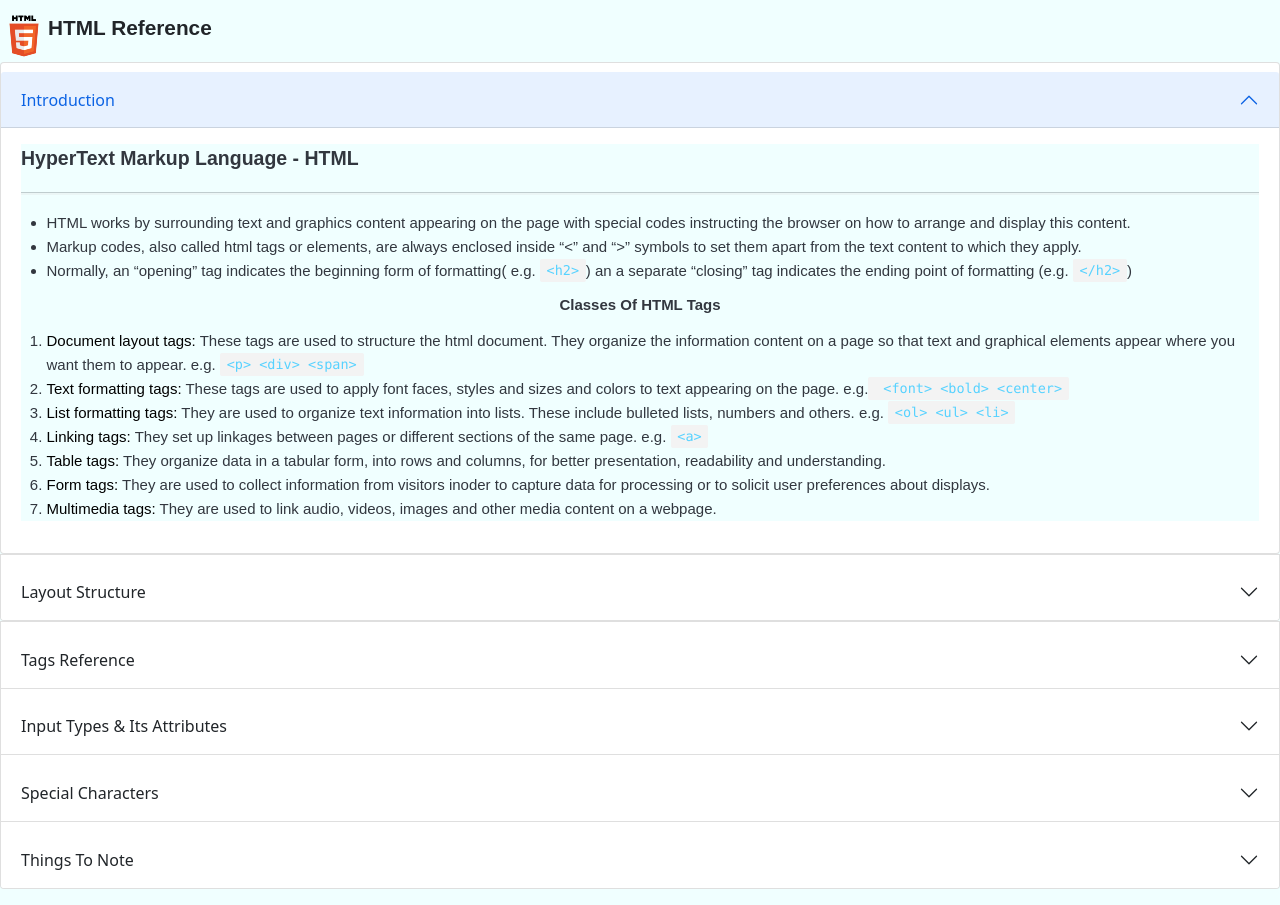
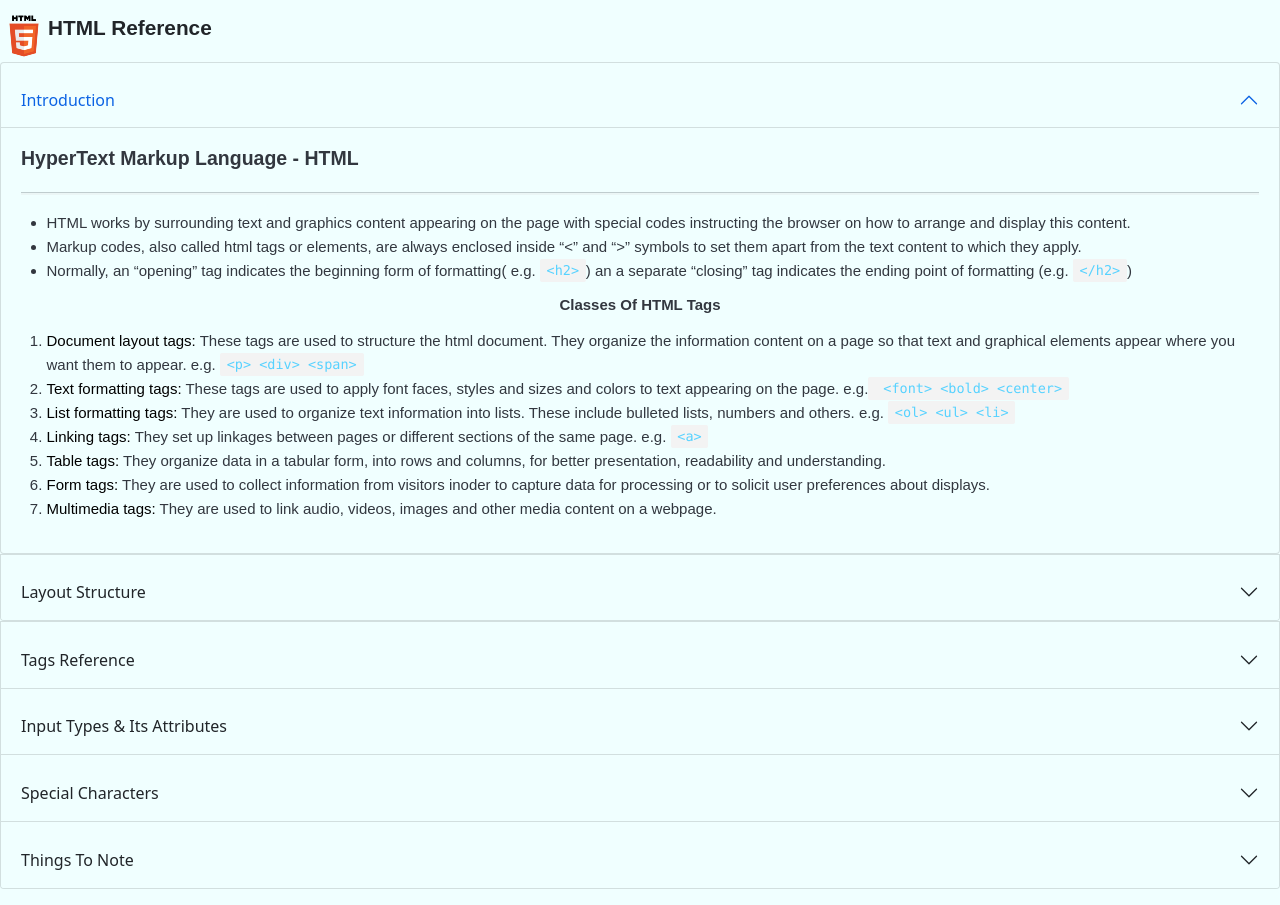
Before and after one commit to project-graveyard/Self-Reference, a Flask app: page /htm in a window 1280 px wide. Run offline with Flask 2, Linux system fonts and the light colour scheme; some libraries are stand-ins or nearby versions.

Commit message:
Added azure background

```diff
--- a/app/templates/html/htm.html
+++ b/app/templates/html/htm.html
@@ -17,7 +17,7 @@
   <div>
     <div class="bd-example">
       <div class="accordion" id="accordionExample">
-        <div class="accordion-item">
+        <div class="accordion-item" style="background-color: azure;">
           <h4 class="accordion-header" id="headingOne">
             <button
               class="accordion-button"
@@ -26,6 +26,7 @@
               data-bs-target="#collapseOne"
               aria-expanded="true"
               aria-controls="collapseOne"
+              style="background-color: azure;"
             >
               Introduction
             </button>
@@ -41,7 +42,7 @@
         </div>
 
         {% for val in block %}
-        <div class="accordion-item">
+        <div class="accordion-item" style="background-color: azure;">
           <h4 class="accordion-header" id="{{ val.id }}">
             <button
               class="accordion-button collapsed"
@@ -50,6 +51,7 @@
               data-bs-target="#{{ val.data }}"
               aria-expanded="false"
               aria-controls="{{ val.data }}"
+              style="background-color: azure;"
             >
               {{ val.heading }}
             </button>
```
